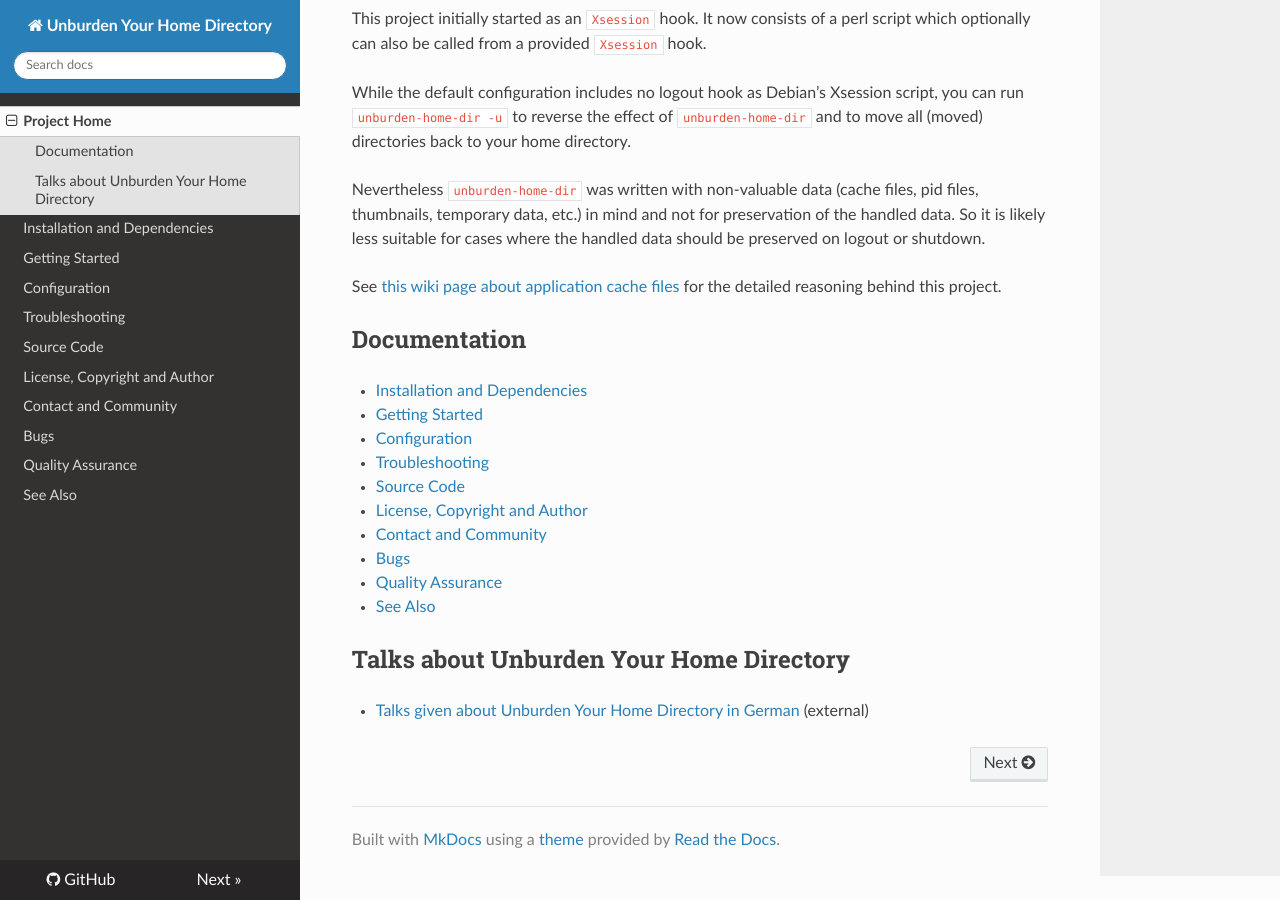
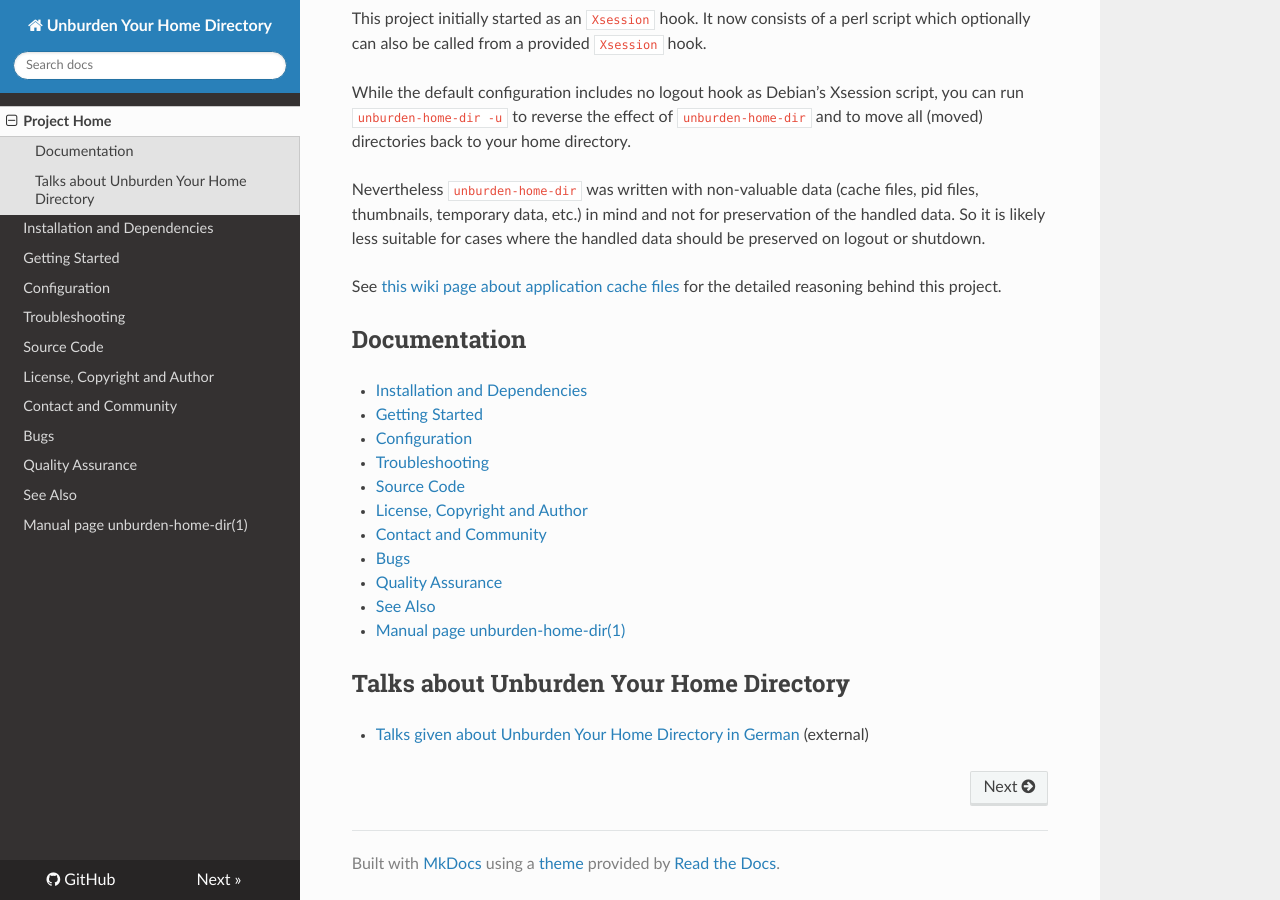
Before and after one commit to xtaran/unburden-home-dir, an MkDocs documentation site: the page built from docs/index.md, in a window 1280 px wide and 900 px high, scrolled down 709 px. Built offline with MkDocs 1.6.1, drawn with Linux system fonts in a browser that asks for light colours; nearby versions of some CDN libraries; old or Windows-style settings are respelled for this version of MkDocs.

Commit message:
Move man page in Markdown format to docs
That way we can also easily put it on the web.

```diff
--- a/docs/index.md
+++ b/docs/index.md
@@ -71,6 +71,7 @@ Documentation
 * [Bugs](bugs/)
 * [Quality Assurance](qa/)
 * [See Also](see-also/)
+* [Manual page unburden-home-dir(1)](unburden-home-dir.1/)
 
 Talks about Unburden Your Home Directory
 ----------------------------------------
--- a/mkdocs.yml
+++ b/mkdocs.yml
@@ -11,6 +11,7 @@ pages:
   - [bugs.md, Bugs]
   - [qa.md, Quality Assurance]
   - [see-also.md, See Also]
+  - [unburden-home-dir.1.md, "Manual page unburden-home-dir(1)"]
 theme: readthedocs
 repo_url: https://github.com/xtaran/unburden-home-dir
 site_author: Axel Beckert
```
Also changed, not shown: docs/unburden-home-dir.1.md (renamed from man/unburden-home-dir.1.md), 3 other files.
